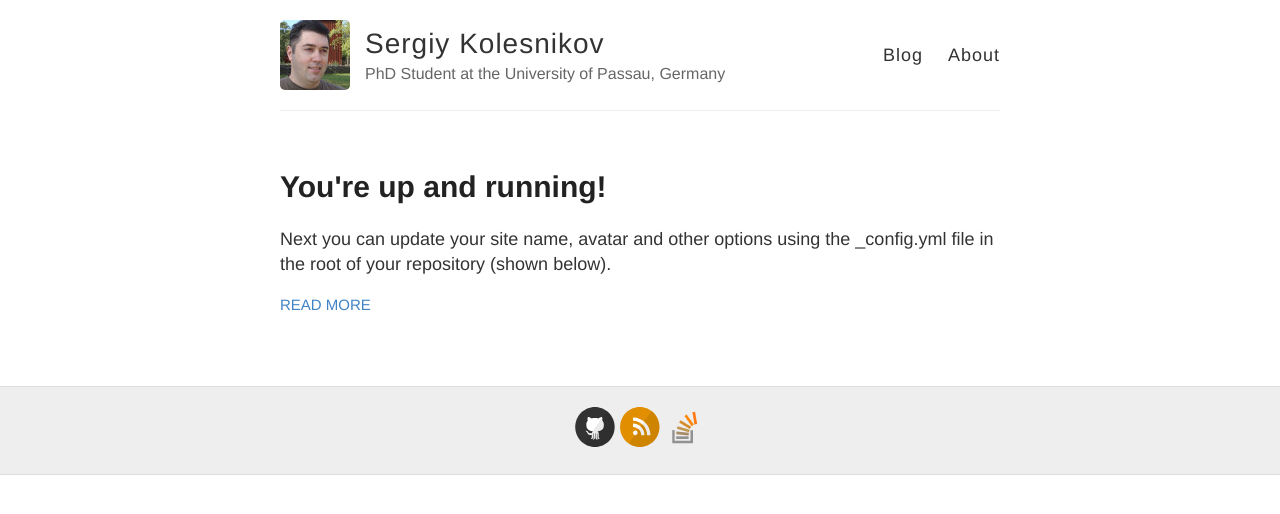
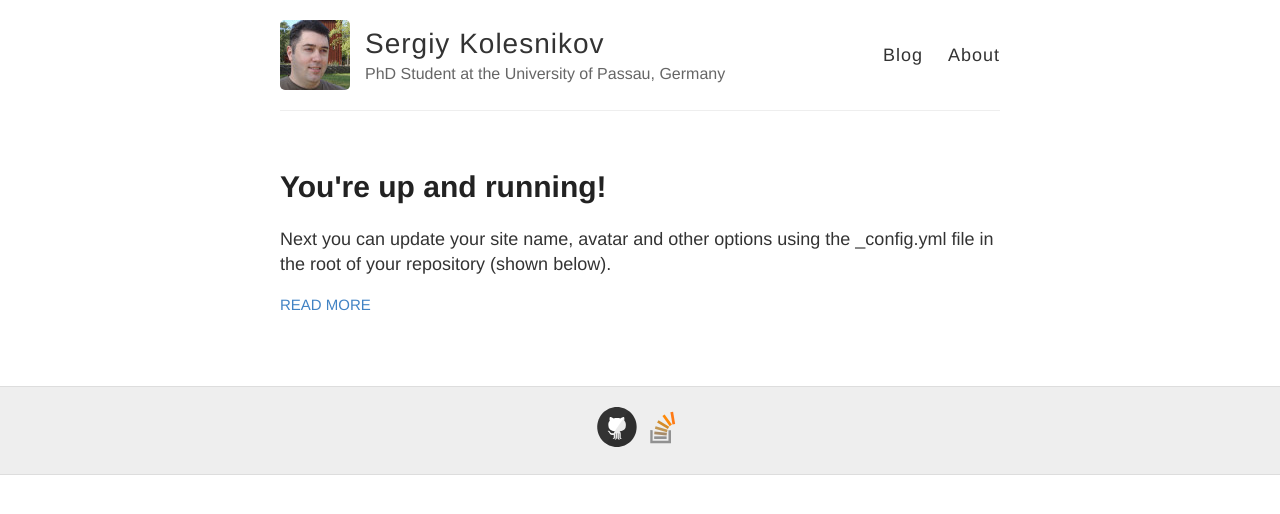
Before and after one commit to SergiyKolesnikov/sergiykolesnikov.github.io, a Jekyll site: the page built from index.html, in a window 1280 px wide. Shown: the top 514 px of the page. Built offline with Jekyll 4.4.1, drawn with Linux system fonts in a browser that asks for light colours.

```diff
--- a/_config.yml
+++ b/_config.yml
@@ -25,7 +25,7 @@ footer-links:
   instagram:
   linkedin:
   pinterest:
-  rss: Sergiy Kolesnikov's RSS # just type anything here for a working RSS icon
+  rss: # just type anything here for a working RSS icon
   twitter:
   stackoverflow: users/6942134/sergiykolesnikov # your stackoverflow profile, e.g. "users/50476/bart-kiers"
   youtube: # channel/<your_long_string> or user/<user-name>
@@ -74,7 +74,7 @@ sass:
 
 # Use the following plug-ins
 gems:
-  - jekyll-sitemap # Create a sitemap using the official Jekyll sitemap gem
+  #- jekyll-sitemap # Create a sitemap using the official Jekyll sitemap gem
   - jekyll-feed # Create an Atom feed using the official Jekyll feed gem
 
 # Exclude these files from your production _site
```
